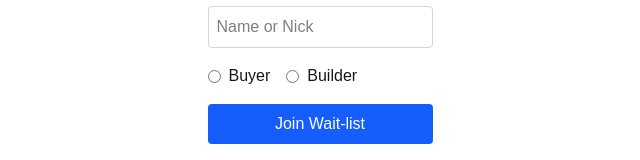
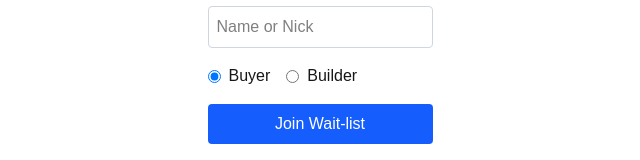
Before and after one commit to SecureArmsTech/brassroots-landing, a Next.js app: page / in a window 1280 px wide. Shown: the part 378-538 px from the top of the page, without its empty margins (320-960 px from the left). Built offline with nearby package versions, Linux system fonts and the light colour scheme.

Commit message:
fix: default Buyer selection in SignupForm

```diff
--- a/src/components/SignupForm.tsx
+++ b/src/components/SignupForm.tsx
@@ -1,3 +1,4 @@
+// src/components/SignupForm.tsx
 'use client';
 
 import React, { useState, FormEvent } from 'react';
@@ -5,7 +6,8 @@ import React, { useState, FormEvent } from 'react';
 export default function SignupForm() {
     const [email, setEmail] = useState('');
     const [name, setName] = useState('');
-    const [role, setRole] = useState<'buyer' | 'builder' | ''>('');
+    // Default to 'buyer' so Builder never appears selected by default
+    const [role, setRole] = useState<'buyer' | 'builder'>('buyer');
     const [message, setMessage] = useState('');
     const [submitting, setSubmitting] = useState(false);
 
```
